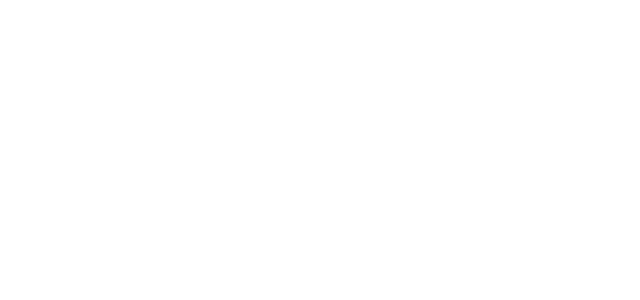
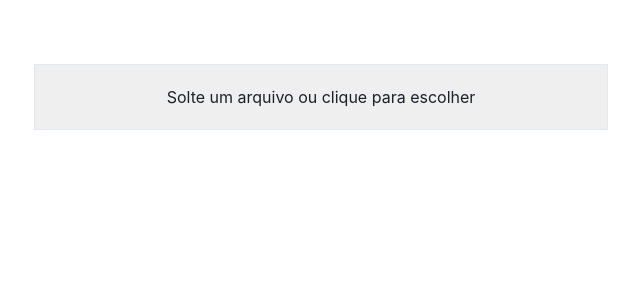
Before and after one commit to jneiva0/teste-fullstack, a React (Create React App) app in the folder client/: page /importar in a window 1280 px wide. Before the commit this address had no page. Shown: the top 300 px of the page, without its empty margins (319-959 px from the left). Built offline with nearby package versions, Linux system fonts and the light colour scheme.

Commit message:
create CSV Import page

```diff
--- a/client/package.json
+++ b/client/package.json
@@ -20,6 +20,7 @@
     "history": "^5.0.0",
     "react": "^17.0.2",
     "react-dom": "^17.0.2",
+    "react-dropzone": "^11.3.2",
     "react-hook-form": "^7.1.1",
     "react-redux": "^7.2.3",
     "react-router-dom": "^6.0.0-beta.0",
--- a/client/src/App.tsx
+++ b/client/src/App.tsx
@@ -7,6 +7,7 @@ import { ManageAtendimentoPage } from './pages/ManageAtendimentoPage'
 
 import relativeTime from 'dayjs/plugin/relativeTime'
 import dayjs from 'dayjs'
+import { CSVImportPage } from './pages/CSVImportPage'
 require('dayjs/locale/pt-br')
 dayjs.locale('pt-br')
 dayjs.extend(relativeTime)
@@ -28,6 +29,7 @@ function App() {
         path='/atendente/atendimento/:id'
         element={<ManageAtendimentoPage />}
       />
+      <Route path='/importar' element={<CSVImportPage />} />
     </Routes>
   )
 }
--- a/client/src/components/AuthForm.tsx
+++ b/client/src/components/AuthForm.tsx
@@ -1,4 +1,5 @@
 import {
+  Box,
   Button,
   Container,
   FormControl,
@@ -79,6 +80,14 @@ export const AuthForm = (props: Props) => {
           Area do atendente
         </Button>
       </Link>
+
+      <Box pos='absolute' bottom={3} right={3}>
+        <Link to='/importar'>
+          <Button variant='link' isFullWidth>
+            Atividade 2 - Importar CSV
+          </Button>
+        </Link>
+      </Box>
     </Container>
   )
 }
--- /dev/null
+++ b/client/src/pages/CSVImportPage.tsx
@@ -0,0 +1,54 @@
+import { Box, Container, Text } from '@chakra-ui/react'
+import React, { useCallback } from 'react'
+import { useDropzone } from 'react-dropzone'
+
+export const CSVImportPage = () => {
+  const onUpload = (file: File) => {
+    console.log(file)
+  }
+  return (
+    <Container pt={16}>
+      <FileUploadInput onUpload={onUpload} />
+    </Container>
+  )
+}
+
+// Vou deixar os componentes usados aqui nesse arquivo para não misturar com os da
+// atividade 1. No geral prefiro deixar um componente por arquivo e nomear o arquivo com o nome do componente
+
+const FileUploadInput = ({ onUpload }: { onUpload: (file: File) => void }) => {
+  const onDrop = useCallback(
+    (acceptedFiles: File[]) => {
+      if (acceptedFiles.length > 0) {
+        const file = acceptedFiles.pop()
+        if (file) onUpload(file)
+      }
+    },
+    [onUpload]
+  )
+  const { getRootProps, getInputProps, isDragActive } = useDropzone({
+    onDrop,
+    multiple: false,
+    accept: '.csv',
+  })
+
+  return (
+    <Box
+      borderWidth={1}
+      px={2}
+      py={5}
+      w='full'
+      bg='ButtonFace'
+      _hover={{ bg: 'ButtonHighlight' }}
+      {...getRootProps()}
+    >
+      <input {...getInputProps()} />
+
+      {isDragActive ? (
+        <Text textAlign='center'>Solte o arquivo aqui...</Text>
+      ) : (
+        <Text textAlign='center'>Solte um arquivo ou clique para escolher</Text>
+      )}
+    </Box>
+  )
+}
```
Also changed, not shown: 1 other file (tests, documents, lock files or other folders).
